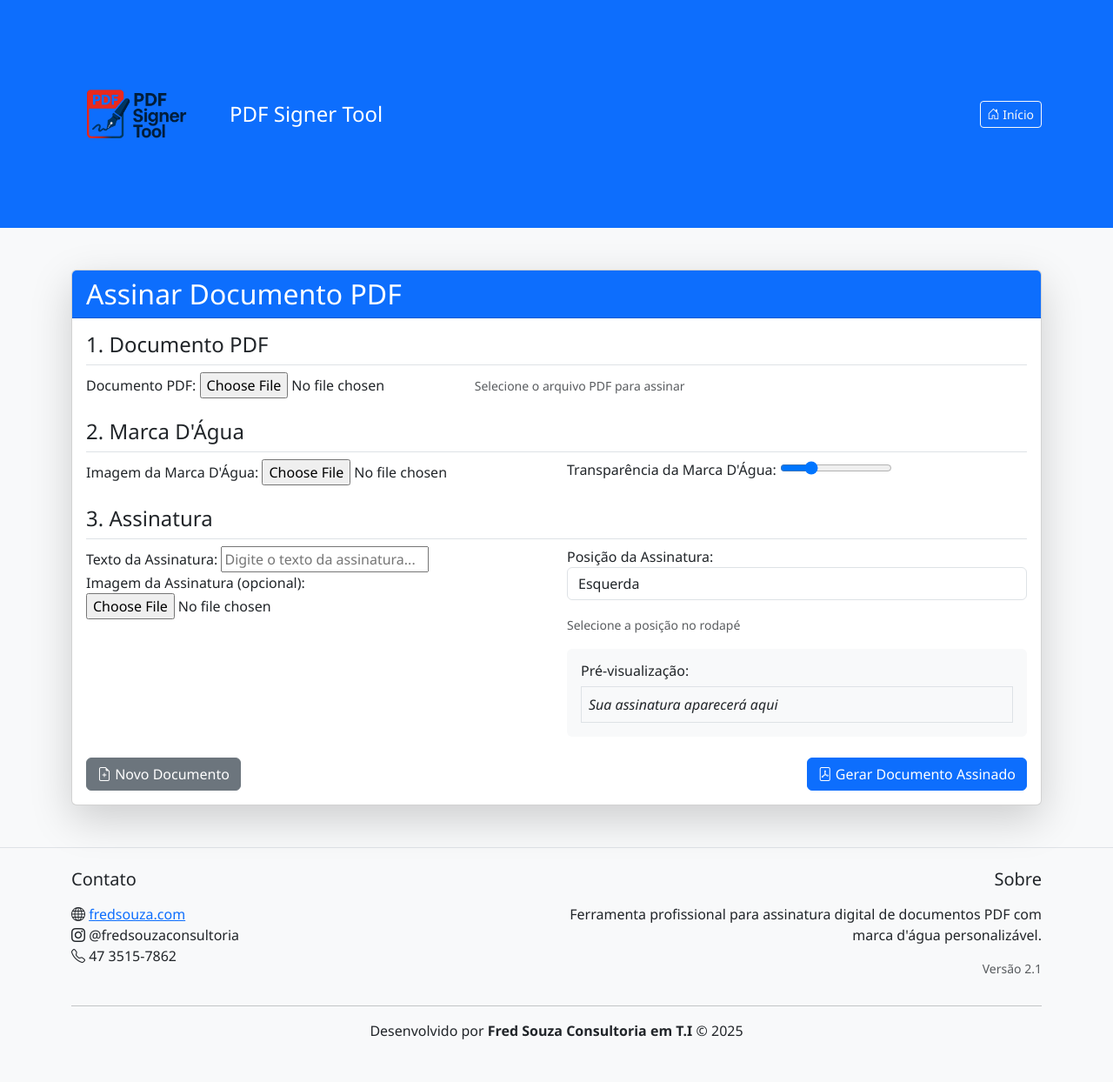
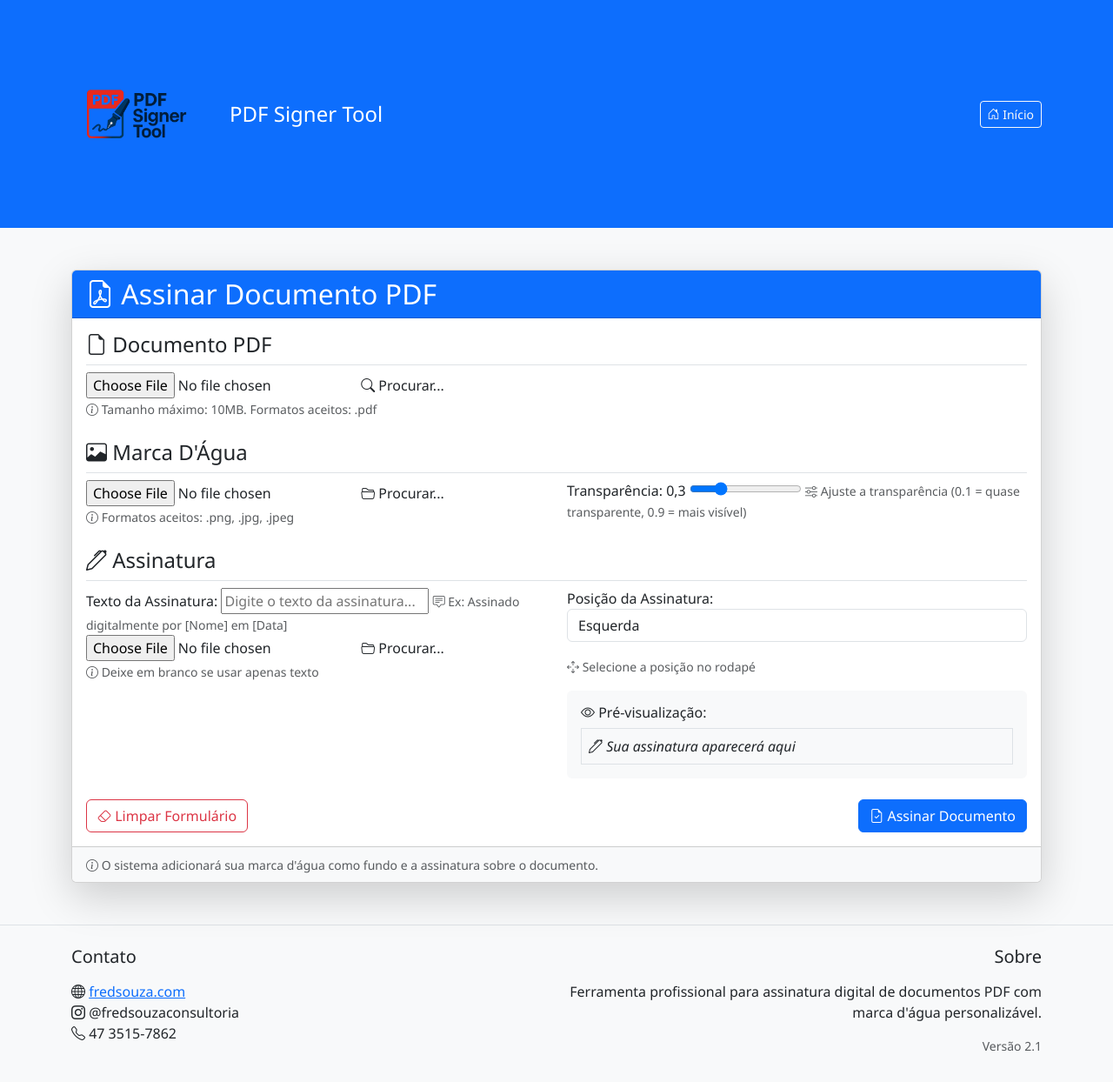
Before and after one commit to pakilhas/pdf_signer_tool, a Django app: page / in a window 1280 px wide. Shown: the top 1244 px of the page at 87% size. Before the commit the page ends 1195 px from the top, so only its background shows below. Run offline with Django 5.2, Linux system fonts and the light colour scheme.

Commit message:
alteração no layout e adicionado local para por à assinatura

```diff
--- a/signer/templates/signer/index.html
+++ b/signer/templates/signer/index.html
@@ -4,13 +4,13 @@
 {% block content %}
 <div class="card shadow-lg">
     <div class="card-header bg-primary text-white">
-        <h2 class="mb-0">Assinar Documento PDF</h2>
+        <h2 class="mb-0"><i class="bi bi-file-earmark-pdf"></i> Assinar Documento PDF</h2>
     </div>
 
     <div class="card-body">
         {% if success %}
             <div class="alert alert-success">
-                Documento assinado com sucesso!
+                <i class="bi bi-check-circle-fill"></i> Documento assinado com sucesso!
                 <div class="mt-3">
                     <a href="{% url 'home' %}" class="btn btn-primary">
                         <i class="bi bi-file-earmark-plus"></i> Assinar Novo Documento
@@ -26,28 +26,48 @@
 
                 <!-- Seção do Documento -->
                 <div class="mb-4">
-                    <h4 class="border-bottom pb-2">1. Documento PDF</h4>
+                    <h4 class="border-bottom pb-2"><i class="bi bi-file-earmark"></i> Documento PDF</h4>
                     <div class="form-group">
-                        {{ form.original_file.label_tag }}
-                        {{ form.original_file }}
-                        <small class="form-text text-muted">{{ form.original_file.help_text }}</small>
+                        <div class="input-group">
+                            <div class="custom-file">
+                                {{ form.original_file }}
+                                <label class="custom-file-label" for="id_original_file">
+                                    <i class="bi bi-search"></i> Procurar...
+                                </label>
+                            </div>
+                        </div>
+                        <small class="form-text text-muted">
+                            <i class="bi bi-info-circle"></i> Tamanho máximo: 10MB. Formatos aceitos: .pdf
+                        </small>
                     </div>
                 </div>
 
                 <!-- Seção Marca D'Água -->
                 <div class="mb-4">
-                    <h4 class="border-bottom pb-2">2. Marca D'Água</h4>
+                    <h4 class="border-bottom pb-2"><i class="bi bi-image"></i> Marca D'Água</h4>
                     <div class="row">
                         <div class="col-md-6">
                             <div class="form-group">
-                                {{ form.watermark_image.label_tag }}
-                                {{ form.watermark_image }}
+                                <div class="input-group">
+                                    <div class="custom-file">
+                                        {{ form.watermark_image }}
+                                        <label class="custom-file-label" for="id_watermark_image">
+                                            <i class="bi bi-folder2-open"></i> Procurar...
+                                        </label>
+                                    </div>
+                                </div>
+                                <small class="form-text text-muted">
+                                    <i class="bi bi-info-circle"></i> Formatos aceitos: .png, .jpg, .jpeg
+                                </small>
                             </div>
                         </div>
                         <div class="col-md-6">
                             <div class="form-group">
-                                {{ form.watermark_opacity.label_tag }}
+                                <label>Transparência: <span id="opacity-value">{{ form.watermark_opacity.value|default:"0.3" }}</span></label>
                                 {{ form.watermark_opacity }}
+                                <small class="form-text text-muted">
+                                    <i class="bi bi-sliders"></i> Ajuste a transparência (0.1 = quase transparente, 0.9 = mais visível)
+                                </small>
                             </div>
                         </div>
                     </div>
@@ -55,31 +75,45 @@
 
                 <!-- Seção Assinatura -->
                 <div class="mb-4">
-                    <h4 class="border-bottom pb-2">3. Assinatura</h4>
+                    <h4 class="border-bottom pb-2"><i class="bi bi-pen"></i> Assinatura</h4>
                     <div class="row">
                         <div class="col-md-6">
                             <div class="form-group">
                                 {{ form.signature_text.label_tag }}
                                 {{ form.signature_text }}
+                                <small class="form-text text-muted">
+                                    <i class="bi bi-chat-square-text"></i> Ex: Assinado digitalmente por [Nome] em [Data]
+                                </small>
                             </div>
                             <div class="form-group">
-                                {{ form.signature_image.label_tag }}
-                                {{ form.signature_image }}
+                                <div class="input-group">
+                                    <div class="custom-file">
+                                        {{ form.signature_image }}
+                                        <label class="custom-file-label" for="id_signature_image">
+                                            <i class="bi bi-folder2-open"></i> Procurar...
+                                        </label>
+                                    </div>
+                                </div>
+                                <small class="form-text text-muted">
+                                    <i class="bi bi-info-circle"></i> Deixe em branco se usar apenas texto
+                                </small>
                             </div>
                         </div>
                         <div class="col-md-6">
                             <div class="form-group">
                                 {{ form.signature_position.label_tag }}
                                 {{ form.signature_position }}
-                                <small class="form-text text-muted">Selecione a posição no rodapé</small>
+                                <small class="form-text text-muted">
+                                    <i class="bi bi-arrows-move"></i> Selecione a posição no rodapé
+                                </small>
                             </div>
                             <div class="preview-signature bg-light p-3 mt-3 rounded">
-                                <h6>Pré-visualização:</h6>
+                                <h6><i class="bi bi-eye"></i> Pré-visualização:</h6>
                                 <div class="border p-2 text-{{ form.signature_position.value|default:'left' }}">
                                     {% if form.signature_text.value %}
                                         {{ form.signature_text.value }}
                                     {% else %}
-                                        <em>Sua assinatura aparecerá aqui</em>
+                                        <em><i class="bi bi-pen"></i> Sua assinatura aparecerá aqui</em>
                                     {% endif %}
                                 </div>
                             </div>
@@ -88,16 +122,22 @@
                 </div>
 
                 <!-- Botões -->
-                <div class="d-grid gap-2 d-md-flex justify-content-md-between">
-                    <a href="{% url 'home' %}" class="btn btn-secondary">
-                        <i class="bi bi-file-earmark-plus"></i> Novo Documento
-                    </a>
+                <div class="d-flex justify-content-between">
+                    <button type="reset" class="btn btn-outline-danger">
+                        <i class="bi bi-eraser"></i> Limpar Formulário
+                    </button>
                     <button type="submit" class="btn btn-primary">
-                        <i class="bi bi-file-pdf"></i> Gerar Documento Assinado
+                        <i class="bi bi-file-earmark-check"></i> Assinar Documento
                     </button>
                 </div>
             </form>
         {% endif %}
+    </div>
+
+    <div class="card-footer bg-light">
+        <small class="text-muted">
+            <i class="bi bi-info-circle"></i> O sistema adicionará sua marca d'água como fundo e a assinatura sobre o documento.
+        </small>
     </div>
 </div>
 {% endblock %}
@@ -105,12 +145,29 @@
 {% block scripts %}
 <script>
 document.addEventListener('DOMContentLoaded', function() {
+    // Atualiza a pré-visualização da posição
     const positionSelect = document.querySelector('#id_signature_position');
     const previewDiv = document.querySelector('.preview-signature div');
 
     positionSelect.addEventListener('change', function() {
         previewDiv.className = `border p-2 text-${this.value}`;
     });
+
+    // Atualiza o valor da transparência em tempo real
+    const opacitySlider = document.querySelector('#id_watermark_opacity');
+    const opacityValue = document.querySelector('#opacity-value');
+
+    opacitySlider.addEventListener('input', function() {
+        opacityValue.textContent = this.value;
+    });
+
+    // Mostra o nome do arquivo selecionado
+    document.querySelectorAll('.custom-file-input').forEach(input => {
+        input.addEventListener('change', function() {
+            const fileName = this.files[0]?.name || 'Nenhum arquivo selecionado';
+            this.nextElementSibling.innerHTML = `<i class="bi bi-file-earmark"></i> ${fileName}`;
+        });
+    });
 });
 </script>
 {% endblock %}
```
Also changed, not shown: db.sqlite3, media/watermarks/2025/04/16/teste_0cp6GsM.png (added), media/watermarks/2025/04/16/teste_HZz7JQw.png (added), media/watermarks/2025/04/16/teste_QgJqR2J.png (added), 6 other files.
